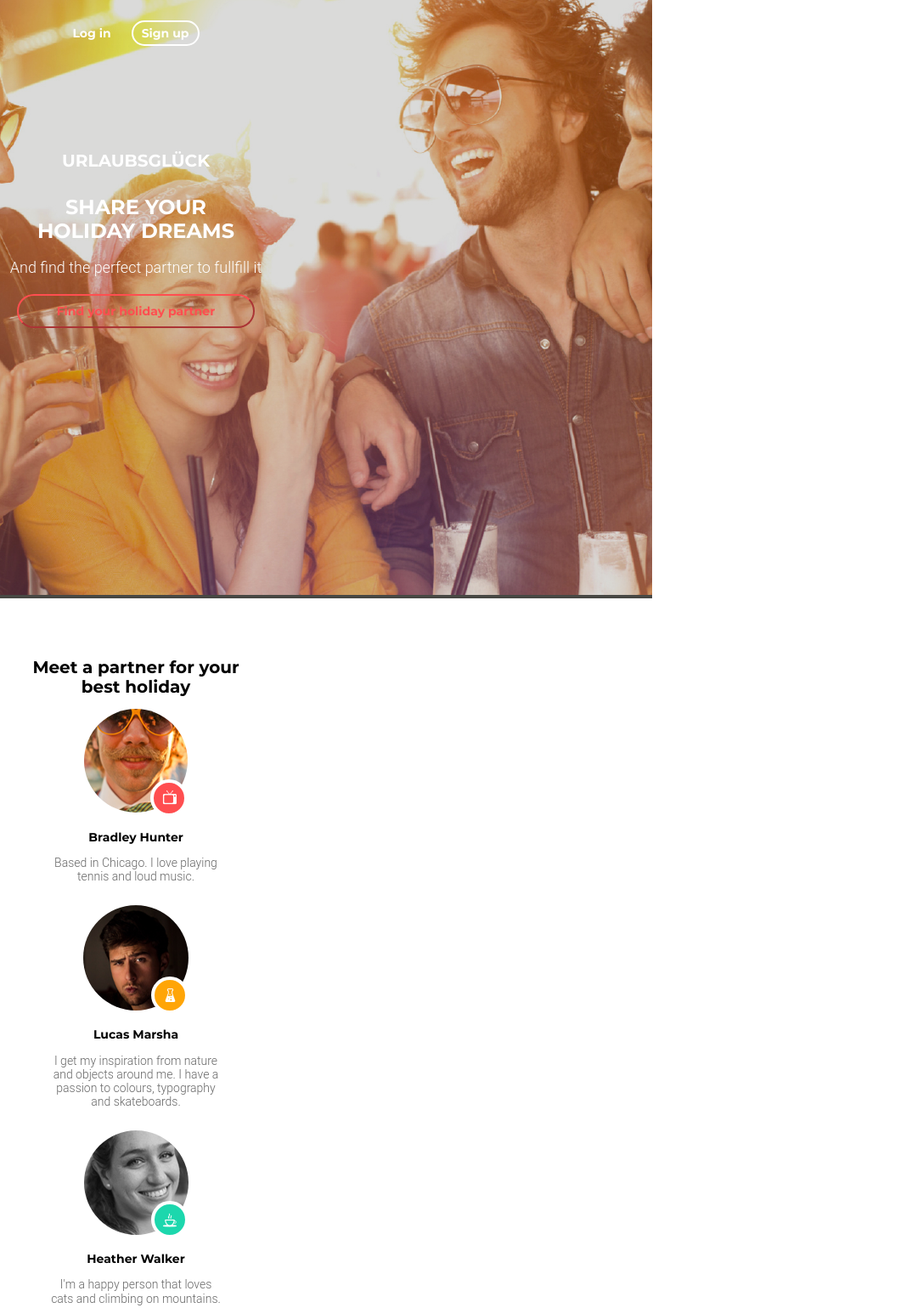
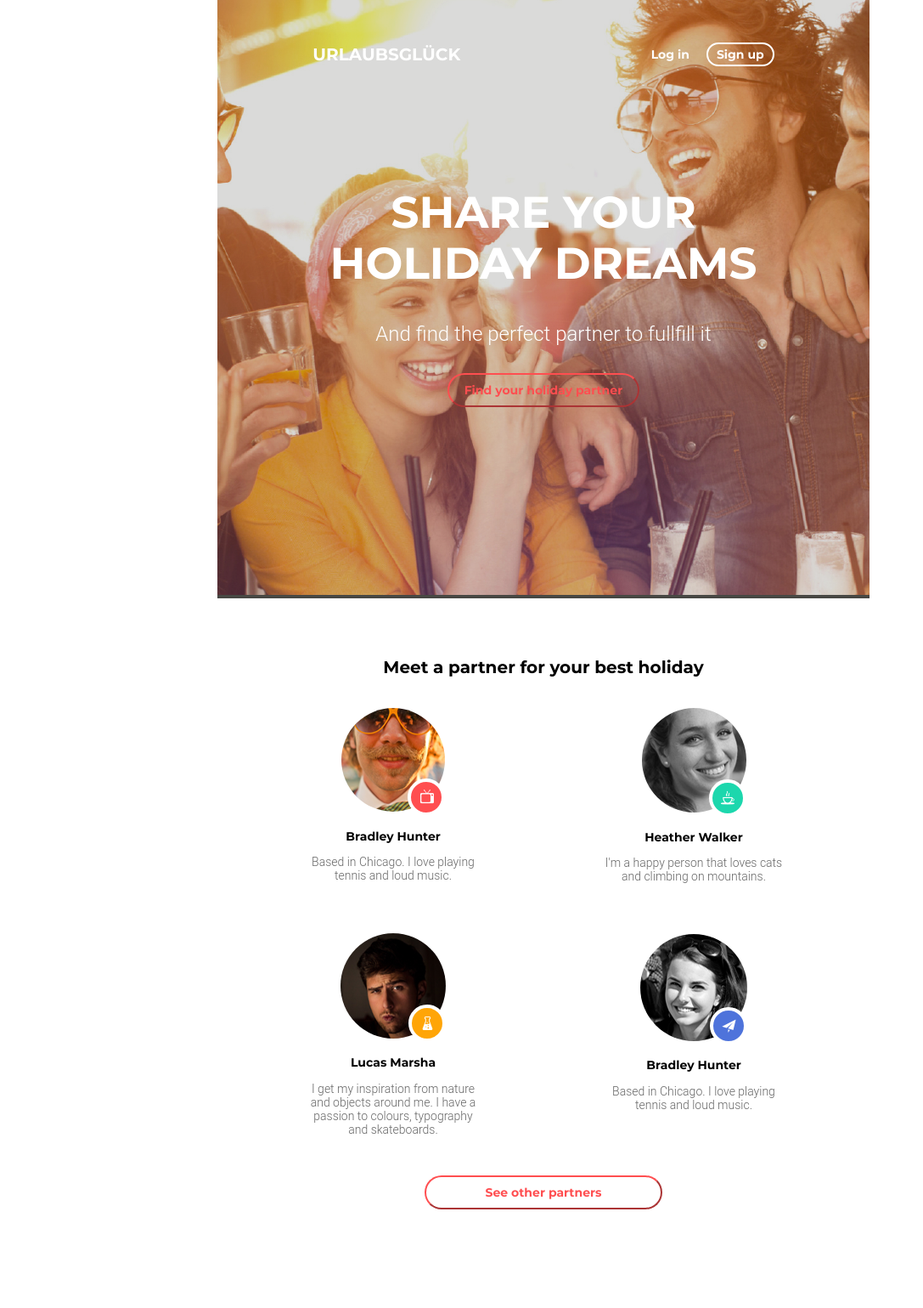
Before and after one commit to Koallla/Goit-fe-course, a plain HTML site: page html-css/Module-08/index.html in a window 1280 px wide. Shown: the top 1539 px of the page at 85% size, without its empty margins (0-1087 px from the left). After the commit the page ends 1479 px from the top, so only its background shows below. Drawn offline with Linux system fonts and the light colour scheme; files whose address does not match are found by name; a web font is replaced by a local one.

Commit message:
add tablet

```diff
--- /dev/null
+++ b/html-css/Module-08/css/media.css
@@ -0,0 +1,202 @@
+@media (max-width: 767px) {
+
+    .container {
+        width: 320px;
+        margin: 0 auto ;
+    }
+
+    .page-nav {
+        min-width: 320px;
+        position: absolute;
+        text-align: center;
+    }
+
+    .navigation {
+        margin: 30px 0 130px 0;
+    }
+
+    .site-logo {
+        margin-top: 130px;
+        margin-bottom: 40px;
+    }
+
+    .log-in, .sign-up {
+        font-size: 14px;
+        font-family: "Montserrat";
+        color: rgb( 255, 255, 255 );
+        font-weight: 700;
+        text-decoration: none;
+    }
+    .log-in {
+        margin-right: 20px;
+    }
+
+    .section-dreams-descr {
+        min-width: 320px;
+    }
+
+    .section-dreams-title {
+        margin: 230px 0 20px 0;
+        font-size: 30px;
+    }
+
+    .section-text {
+        margin-bottom: 20px;
+        font-size: 18px;
+    }
+
+    .find-partner {
+        width: 280px;
+    }
+
+
+
+
+
+
+    .partner {
+        text-align: center;
+        padding: 0 30px;
+    }
+
+    .section-partner-title {
+       font-size: 20px;
+       margin-bottom: 0.7em;
+    }
+
+    .card-list-item {
+        padding: 0 30px;
+    }
+
+    .card-list-item:not(:last-child) {
+        margin-bottom: 26px;
+    }
+
+    .card-list-item:last-child {
+        margin-bottom: 30px;
+    }
+
+}
+
+
+/* WIDTH 768*/
+@media (min-width: 768px) {
+
+.container {
+    width: 768px;
+
+}
+
+.page-nav {
+    width: 768px;
+    position: absolute;
+    display: flex;
+    justify-content: space-around;
+    margin-top: 50px;
+}
+
+.navigation {
+    display: flex;
+    align-items: center;
+    order: 2;
+}
+
+.site-logo {
+    display: inline-block;
+    padding-top: 3px;
+}
+
+.section-dreams-descr {
+    min-width: 768px;
+    margin-top: 220px;
+}
+
+.section-dreams-title {
+    margin-bottom: 40px;
+    font-size: 52px;
+}
+
+.section-text {
+    margin-bottom: 32px;
+    font-size: 24px;
+}
+
+
+.find-partner {
+    width: 226px;
+}
+
+
+
+.section-partner-title {
+    font-size: 20px;
+    margin-bottom: 1.8em;
+ }
+
+ .card-list {
+     height: 550px;
+     display: flex;
+     flex-direction: column;
+     flex-wrap: wrap;
+     align-items: center;
+ }
+
+ .card-list-item {
+    width: 210px;
+    padding: 0;
+    margin: 0;
+ }
+
+ .card-list-item:nth-child(2n+1) {
+    margin-bottom: 60px;
+}
+
+}
+
+/* 600 - 1169 */
+/* @media (min-width: 600px) and (max-width: 1169px) {
+    .features-list-item:not(:nth-last-child(-n + 2)),
+    .team-list-item:not(:nth-last-child(-n + 2)) {
+        margin-bottom: 40px;
+    }
+    .site-logo {
+        margin-bottom: 20px;
+    }
+
+    .site-navigation {
+        width: 100%;
+    }
+}   */
+
+/* 1170 */
+/* @media (min-width: 1170px) {
+
+    .container {
+        width: 1170px;
+    }
+    .page-nav {
+        flex-direction: row;
+        justify-content: space-between;
+    }
+
+
+    .site-navigation {
+        flex: 0 0 600px;
+    }
+
+    .banner {
+        min-height: 600px;
+    }
+
+
+    .features-list-item {
+        flex: 0 0 370px;
+        text-align: center;
+    }
+
+    .features-list-item:not(:nth-last-child(-n + 3)) {
+        margin-bottom: 72px;
+    }
+
+}
+ */
--- a/html-css/Module-08/css/style.css
+++ b/html-css/Module-08/css/style.css
@@ -4,43 +4,18 @@
     box-sizing: border-box;
 }
 
-
 .container {
-    width: 320px;
-}
-
-
-.header {
-
-}
-
-
-
-.page-nav {
-    min-width: 320px;
-    position: absolute;
-    text-align: center;
-    /* z-index: 2; */
-    /* display: flex;
-    align-items: center;
-    justify-content: center;
-    flex-wrap: wrap; */
-}
-
-.navigation {
-    margin: 30px 0 130px 0;
+    margin: 0 auto;
 }
 
 .site-logo {
     display: block;
-    margin-bottom: 40px;
     font-size: 20px;
     text-decoration: none;
     font-family: "Montserrat";
     color: rgb( 255, 255, 255 );
     font-weight: 700;
     text-transform: uppercase;
-
 }
 
 .log-in, .sign-up {
@@ -53,7 +28,6 @@
 
 .log-in {
     margin-right: 20px;
-
 }
 
 .sign-up {
@@ -61,8 +35,6 @@
     border-radius: 20px;
     text-align: center;
     padding: 4px 10px;
-    /* width: 90px;
-    height: 36px; */
 }
 
 .overlay {
@@ -77,13 +49,10 @@
 
 .section-dreams-descr {
     position: absolute;
-    min-width: 320px;
     text-align: center;
-
 }
 
 .section-dreams-title {
-    margin: 230px 0 20px 0;
     font-family: "Montserrat";
     color: rgb( 255, 255, 255 );
     font-weight: 700;
@@ -91,8 +60,6 @@
 }
 
 .section-text {
-    margin-bottom: 20px;
-    font-size: 18px;
     font-family: "Roboto";
     color: rgb( 255, 255, 255 );
     font-weight: 300;
@@ -103,7 +70,6 @@
     font-family: "Montserrat";
     color: #ff4e50;
     font-weight: 700;
-    width: 280px;
     height: 40px;
     border-radius: 20px;
     border-color: #ff4e50;
@@ -129,28 +95,15 @@
  }
 
  .section-partner-title {
-    font-size: 20px;
     font-family: "Montserrat";
     color:#000000;
     font-weight: 700;
-    margin-bottom: 0.7em;
  }
 
  .card-list {
      list-style: none;
  }
 
- .card-list-item {
-     padding: 0 30px;
- }
-
- .card-list-item:not(:last-child) {
-     margin-bottom: 26px;
- }
-
- .card-list-item:last-child {
-     margin-bottom: 30px;
- }
 
 
 .card-photo {
@@ -168,7 +121,6 @@
     content: '';
     width: 36px;
     height: 36px;
-
     border: 4px solid #ffffff;
     border-radius: 50%;
     background-color: #ff4e50;
@@ -227,6 +179,7 @@
     border-color: #ff4e50;
     background-color: transparent;
     cursor: pointer;
+    margin-bottom: 56px;
 }
 
 .see-partner:hover {
--- a/html-css/Module-08/index.html
+++ b/html-css/Module-08/index.html
@@ -7,6 +7,7 @@
     <link rel="stylesheet" href="css/normalize.css">
     <link rel="stylesheet" href="css/style.css">
     <link rel="stylesheet" href="css/fonts.css">
+    <link rel="stylesheet" href="css/media.css">
     <title>Document</title>
 </head>
 <body>
@@ -16,8 +17,8 @@
         <header class="header">
             <div class="page-nav">
                 <nav class="navigation">
-                <a class="log-in" href="#">Log in</a>
-                <a class="sign-up" href="#">Sign up</a>
+                    <a class="log-in" href="#">Log in</a>
+                    <a class="sign-up" href="#">Sign up</a>
                 </nav>
                 <a class="site-logo" href="#">URLAUBSGLÜCK</a>
             </div>
```
